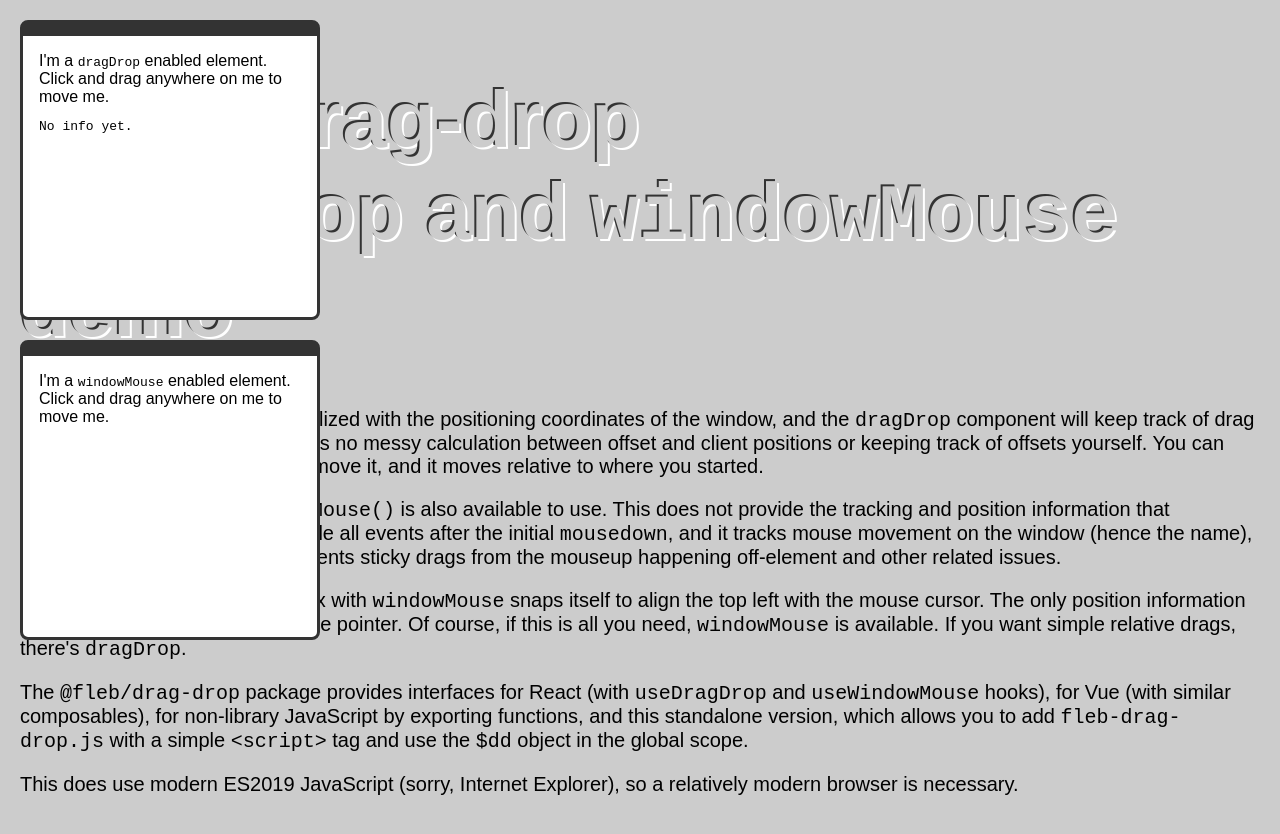
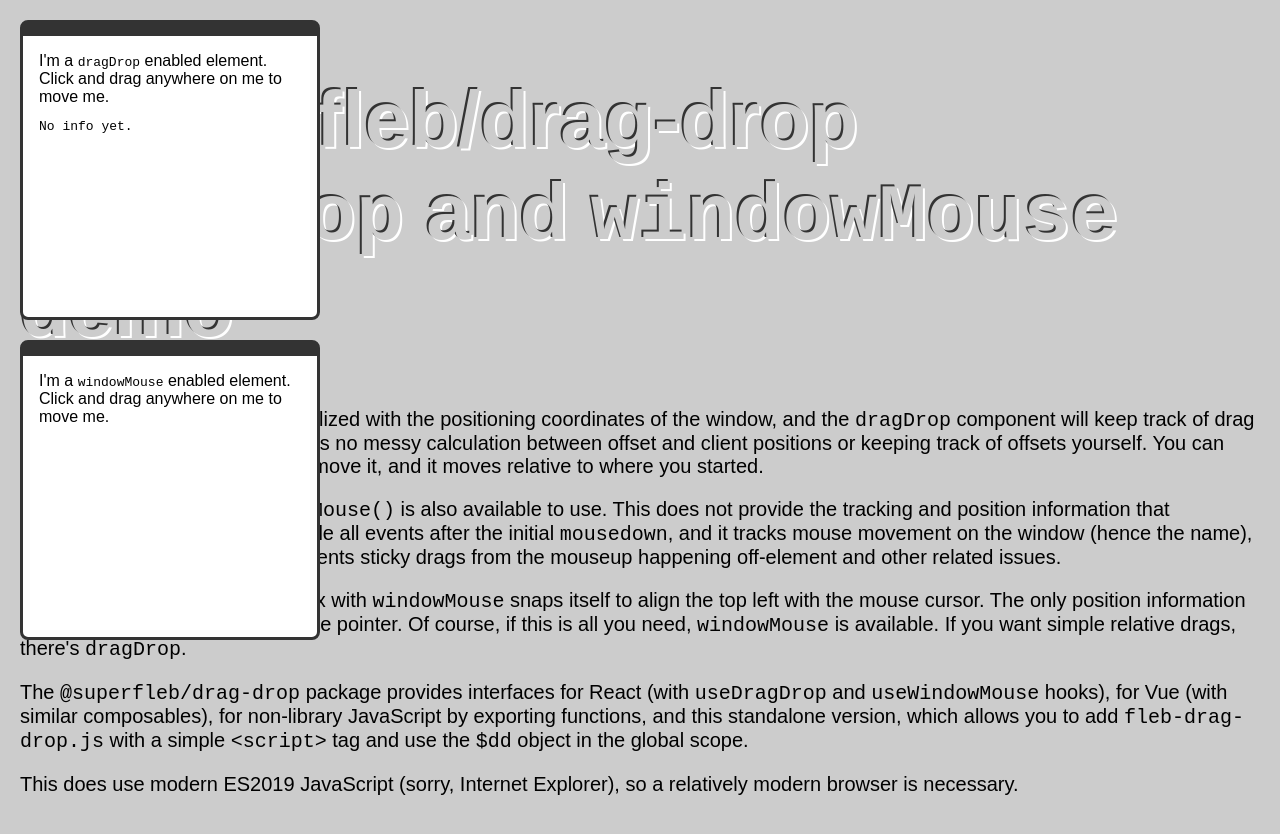
Before and after one commit to SuperFLEB/draggable, a React app: page src/standalone/index.html in a window 1280 px wide. Built offline with nearby package versions, Linux system fonts and the light colour scheme.

Commit message:
Update some more scope instances. Scaffold out README.

```diff
--- a/src/standalone/index.html
+++ b/src/standalone/index.html
@@ -54,7 +54,7 @@
 </head>
 <body>
 <main>
-	<h1>@fleb/drag-drop<br /><code>dragDrop</code> and <code>windowMouse</code> demo</h1>
+	<h1>@superfleb/drag-drop<br /><code>dragDrop</code> and <code>windowMouse</code> demo</h1>
 	<p>
 		The <code>dragDrop()</code> window is initialized with the positioning coordinates of the window, and the
 		<code>dragDrop</code> component will keep track of drag coordinates relative that, so there&rsquo;s no
@@ -76,7 +76,7 @@
 	</p>
 
 	<p>
-		The <code>@fleb/drag-drop</code> package provides interfaces for React (with <code>useDragDrop</code> and
+		The <code>@superfleb/drag-drop</code> package provides interfaces for React (with <code>useDragDrop</code> and
 		<code>useWindowMouse</code> hooks), for Vue (with similar composables), for non-library JavaScript by
 		exporting functions, and this standalone version, which allows you to add <code>fleb-drag-drop.js</code> with
 		a simple <code>&lt;script&gt;</code> tag and use the <code>$dd</code> object in the global scope.
```
Also changed, not shown: README.md.
